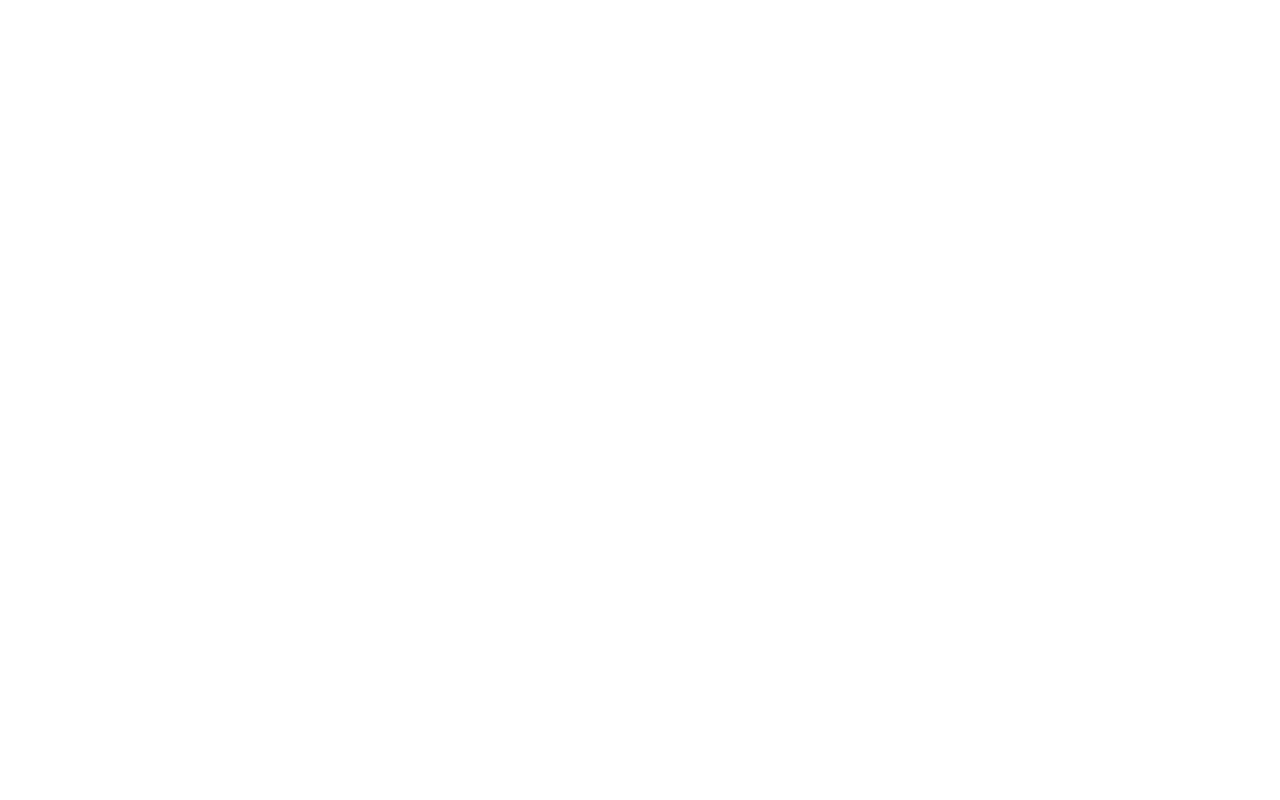
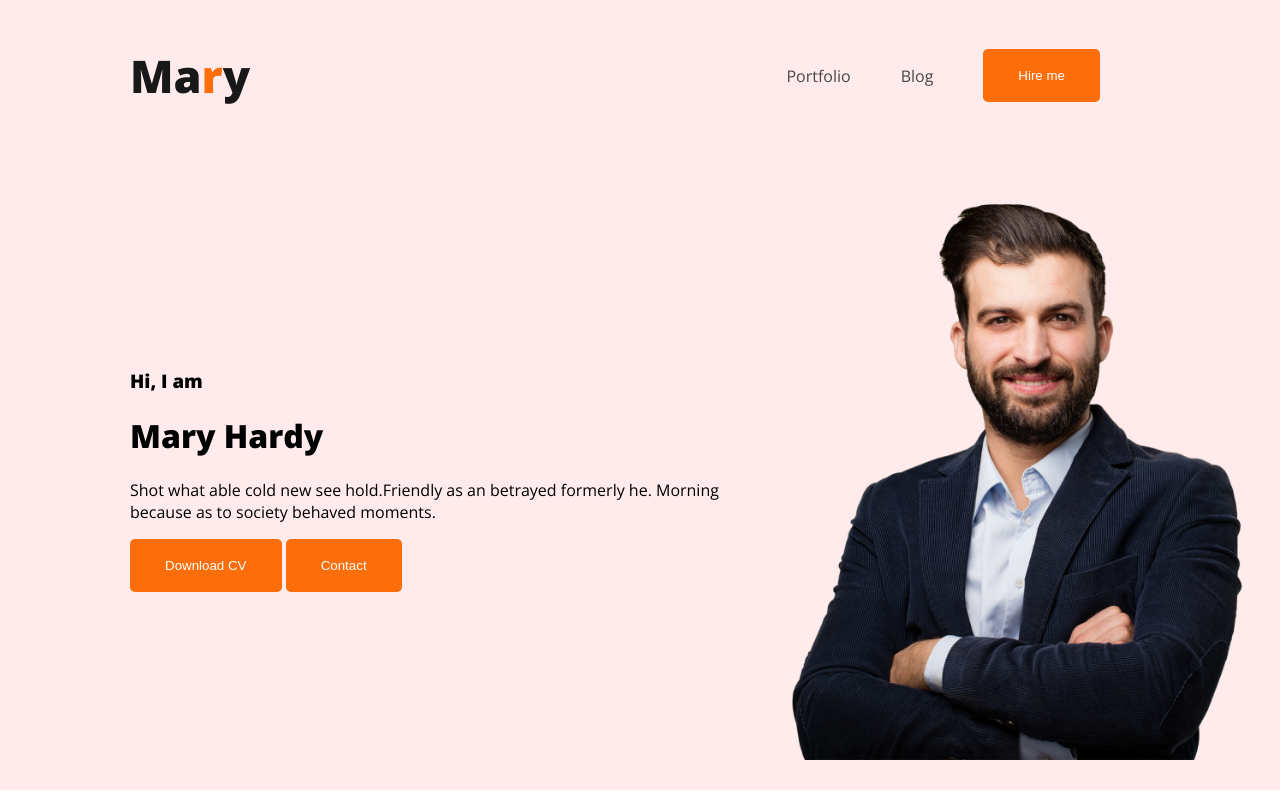
Before and after one commit to Al-Shahriar-Nazim/web-development-portfolio, a plain HTML site: page index.html in a window 1280 px wide. Drawn offline with nearby package versions, Linux system fonts and the light colour scheme.

Commit message:
added css

```diff
--- a/index.html
+++ b/index.html
@@ -1,13 +1,43 @@
 <!DOCTYPE html>
 <html lang="en">
-<head>
-    <meta charset="UTF-8">
-    <meta name="viewport" content="width=device-width, initial-scale=1.0">
+  <head>
+    <meta charset="UTF-8" />
+    <meta name="viewport" content="width=device-width, initial-scale=1.0" />
     <title>web-development-portfolio</title>
-</head>
-<body>
+    <link rel="preconnect" href="https://fonts.googleapis.com" />
+    <link rel="preconnect" href="https://fonts.gstatic.com" crossorigin />
+    <link
+      href="https://fonts.googleapis.com/css2?family=Open+Sans:wght@400;800&display=swap"
+      rel="stylesheet"
+    />
+
+    <link rel="stylesheet" href="styles/portfolio.css" />
+  </head>
+  <body>
     <!-- header section start -->
-    <header></header>
+    <header class="header">
+      <nav>
+        <h3 class="nav-titel">Ma<span class="text-primary">r</span>y</h3>
+        <ul>
+          <li><a href="">Portfolio</a></li>
+          <li><a href="">Blog</a></li>
+          <li><button class="btn-primary">Hire me</button></li>
+        </ul>
+      </nav>
+      <div class="banner">
+        <div>
+          <h3 class="banner-greeting">Hi, I am</h3>
+          <h1>Mary Hardy</h1>
+          <p>
+            Shot what able cold new see hold.Friendly as an betrayed formerly
+            he. Morning because as to society behaved moments.
+          </p>
+          <button class="btn-primary">Download CV</button>
+          <button class="btn-primary">Contact</button>
+        </div>
+        <img class="profile-pic" src="images/hardy.png" alt="" />
+      </div>
+    </header>
     <!-- header section close-->
     <!-- main section start -->
     <main></main>
@@ -15,5 +45,5 @@
     <!-- footer section start -->
     <footer></footer>
     <!-- footer section close -->
-</body>
+  </body>
 </html>
--- /dev/null
+++ b/styles/portfolio.css
@@ -0,0 +1,55 @@
+/* simillar design start */
+body {
+  font-family: "Open Sans", sans-serif;
+  margin: 0px;
+  padding: 0px;
+}
+.text-primary {
+  color: #fd6e0a;
+}
+.btn-primary {
+  border-radius: 5px;
+  background: #fd6e0a;
+  border: none;
+  color: #fff;
+  padding: 19px 35px;
+}
+
+
+/* nav releted styles */
+nav {
+  display: flex;
+  align-items: center;
+  justify-content: space-between;
+  margin: 0px 130px;
+}
+.nav-titel {
+  color: #181818;
+  font-size: 45px;
+  font-weight: 800;
+}
+nav > ul {
+  display: flex;
+  align-items: center;
+}
+nav li {
+  list-style: none;
+  margin-right: 50px;
+}
+nav a {
+  text-decoration: none;
+  color: #474747;
+}
+/* header section start  */
+.header{
+    background-color:#ffebeb;
+}
+.banner{
+    padding: 30px 30px 30px 130px;
+    display: flex;
+    align-items: center;
+
+}
+.profile-pic{
+    width: 500px;
+}
```
